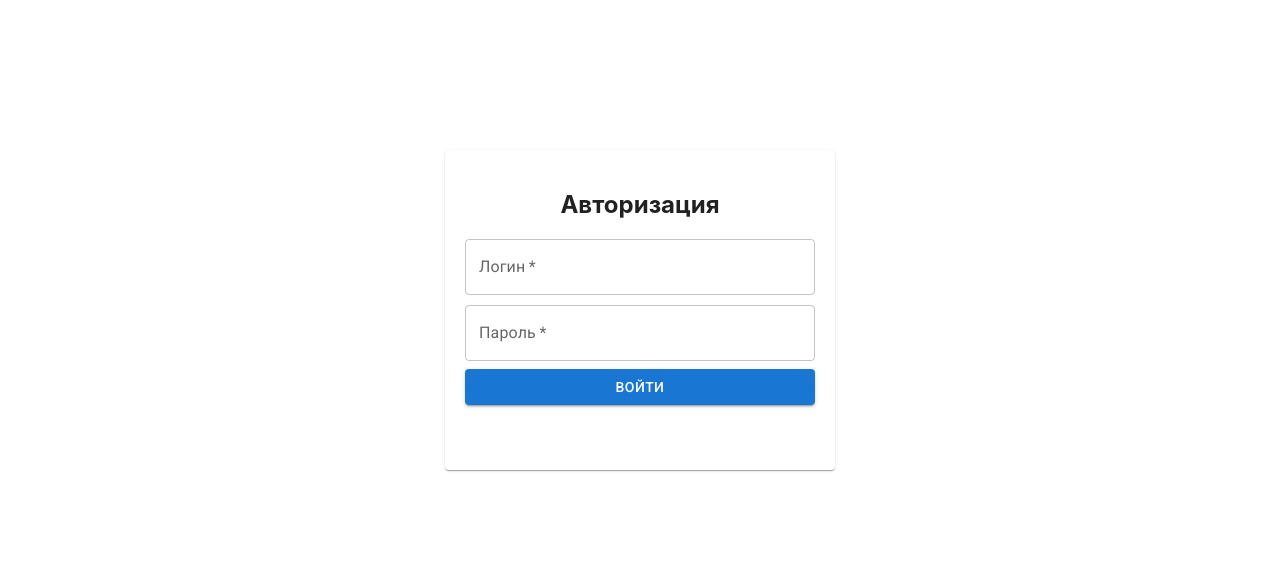
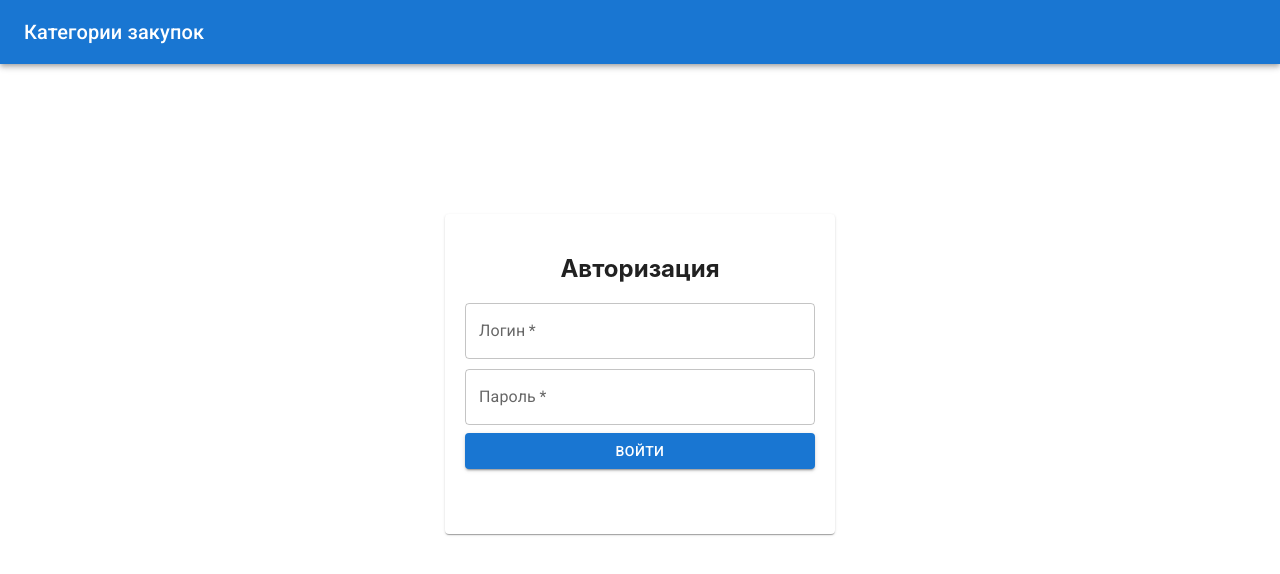
Before and after one commit to zadubnenkon/suppliers-subscriptions, a React (Create React App) app: page / in a window 1280 px wide. Shown: the top 574 px of the page. Built offline with nearby package versions, Linux system fonts and the light colour scheme.

Commit message:
fix auto width of columns

```diff
--- a/src/App.js
+++ b/src/App.js
@@ -3,14 +3,16 @@ import React from "react";
 import AuthForm from "./components/Authtorization/AuthForm";
 import CategoriesList from "./components/Categories/CategoriesList";
 import BackDrop from "./components/Backdrop/BackDrop"
+import ButtonAppBar from './components/AppBar/index';
 //test app netifly
 function App() {
     return (
-        <div>
+        <>
+            <ButtonAppBar />
             <BackDrop />
             <AuthForm />
             <CategoriesList />
-        </div>
+        </>
     );
 }
 
--- /dev/null
+++ b/src/components/AppBar/index.jsx
@@ -0,0 +1,26 @@
+import * as React from 'react';
+import AppBar from '@mui/material/AppBar';
+import Box from '@mui/material/Box';
+import Toolbar from '@mui/material/Toolbar';
+import Typography from '@mui/material/Typography';
+import Button from '@mui/material/Button';
+import IconButton from '@mui/material/IconButton';
+import MenuIcon from '@mui/icons-material/Menu';
+
+export default function ButtonAppBar() {
+    React.useEffect(() => {
+        console.log('test')
+    }, [])
+
+    return (
+        <Box sx={{ flexGrow: 1 }}>
+            <AppBar position="static">
+                <Toolbar>
+                    <Typography variant="h6" component="div" sx={{ flexGrow: 1 }}>
+                        Категории закупок
+                    </Typography>
+                </Toolbar>
+            </AppBar>
+        </Box>
+    );
+}
--- a/src/components/Categories/CategoriesList.js
+++ b/src/components/Categories/CategoriesList.js
@@ -9,6 +9,7 @@ import Grid from "@mui/material/Grid";
 import Breadcrumbs from "@mui/material/Breadcrumbs";
 import Link from "@mui/material/Link";
 import { DataGrid } from "@mui/x-data-grid";
+import { DataGridPro } from "@mui/x-data-grid-pro";
 import { useSetModal } from "../../api/hooks/appHooks";
 import { useGetAuthManager } from "../../api/hooks/authHooks";
 import {
@@ -25,6 +26,7 @@ import {
 } from "../../redux/actions/categoriesAction";
 import { useDispatch } from "react-redux";
 import { setParentId } from "../../redux/actions/categoriesAction";
+import { Container } from "@mui/material";
 
 export default function CategoriesList() {
     const crud = useCrudCategory();
@@ -89,10 +91,10 @@ export default function CategoriesList() {
         { field: "id", headerName: "ID", width: 70 },
         /*{ field: "parentId", headerName: "Родительский ID", width: 130 },*/
         { field: "code", headerName: "Код", width: 120 },
-        { field: "name", headerName: "Название", width: 950 },
+        { field: "name", headerName: "Название", flex: 1, minWidth: 400 },
         {
             field: "action",
-            headerName: "Удалить",
+            headerName: "Действия",
             width: 150,
             renderCell: (params) => (
                 <strong>
@@ -127,7 +129,7 @@ export default function CategoriesList() {
                             crud.remove(params.id);
                         }}
                     >
-                        <DeleteIcon/>
+                        <DeleteIcon />
                     </IconButton>
                 </strong>
             ),
@@ -136,14 +138,8 @@ export default function CategoriesList() {
 
     return (
         authManager.token !== "" && (
-            <div
-                style={{
-                    display: "flex",
-                    justifyContent: "center",
-                    marginTop: "52px",
-                }}
-            >
-                <div style={{ height: 550, width: "72%" }}>
+            <div style={{marginTop: "30px",}}>
+                <Container style={{ height: 550 }}>
                     <div role="presentation">
                         <Breadcrumbs aria-label="breadcrumb">
                             {manager.breadcrumbs.map((category) => {
@@ -164,13 +160,12 @@ export default function CategoriesList() {
                         </Breadcrumbs>
                     </div>
 
-                    <Grid container spacing={1}>
-                        <Grid xs={12} item={true}>
+                    <Grid style={{ marginTop: 1, marginBottom: "10px" }} container spacing={1}>
+                        <Grid item={true}>
                             <Button
                                 variant="contained"
                                 color="primary"
                                 size="small"
-                                style={{ marginBottom: "10px" }}
                                 onClick={() => {
                                     if (manager.breadcrumbs.length === 1) {
                                         dispatch(setParentId(null));
@@ -181,19 +176,20 @@ export default function CategoriesList() {
                                 + Добавить категорию
                             </Button>
                         </Grid>
-                        <Grid item={true}></Grid>
                         {manager.breadcrumbs.length > 1 && (
+                            <Grid item={true}>
+
                                 <Button
                                     variant="contained"
                                     color="primary"
                                     size="small"
-                                style={{ marginRight: "2px" }}
                                     onClick={() => {
                                         chainCategory.goBack();
                                     }}
                                 >
                                     Назад
                                 </Button>
+                            </Grid>
                         )}
                     </Grid>
 
@@ -202,10 +198,10 @@ export default function CategoriesList() {
                         columns={columns}
                         pageSize={8}
                         rowsPerPageOptions={[]}
-                        checkboxSelection
+                    // checkboxSelection
                     />
                     <EditModal></EditModal>
-                </div>
+                </Container>
             </div>
         )
     );
```
Also changed, not shown: package.json (+5 -2 lines), 2 other files (tests, documents, lock files or other folders). Lines whose indentation alone changed are shown as unchanged.
